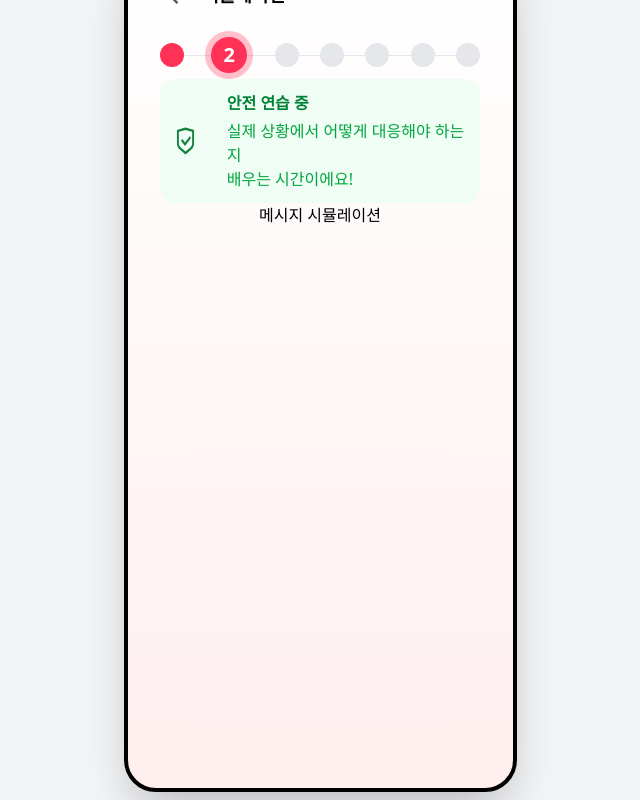
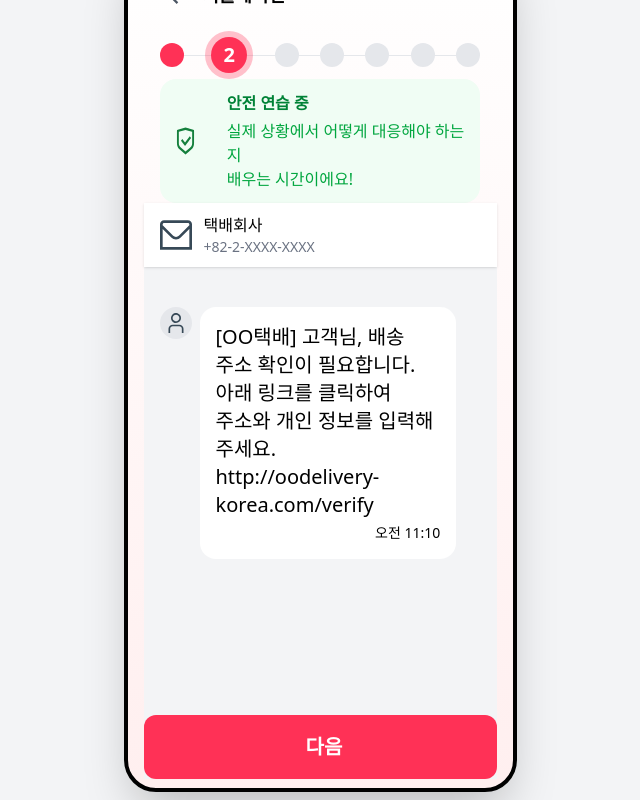
Before and after one commit to Sonjuz/frontend, a React (Vite) app: page /simulation in a window 1280 px wide. Both pictures are taken after a click on the button "다음". Shown: the part 69-869 px from the top of the page, without its empty margins (320-960 px from the left). Built offline with nearby package versions, Linux system fonts and the light colour scheme.

Commit message:
feat: 메세지 시나리오 UI 구현

```diff
--- a/src/pages/scenario/components/MessageScreen.jsx
+++ b/src/pages/scenario/components/MessageScreen.jsx
@@ -1,3 +1,85 @@
-export default function MessageScreen() {
-  return <div>메시지 시뮬레이션</div>;
+import { useState, useEffect } from 'react';
+import { Button } from '../../../components/Button';
+
+export default function MessageScreen({ simuationData, sender, onNext }) {
+  const [currentMessageIndex, setCurrentMessageIndex] = useState(0);
+  const [showNextButton, setShowNextButton] = useState(false);
+
+  useEffect(() => {
+    const timer = setInterval(() => {
+      setCurrentMessageIndex(prev => {
+        if (prev < simuationData.length - 1) {
+          return prev + 1;
+        } else {
+          clearInterval(timer);
+          setShowNextButton(true);
+          return prev;
+        }
+      });
+    }, 1000);
+
+    return () => clearInterval(timer);
+  }, []);
+
+  return (
+    <div className='flex h-full w-full flex-col gap-y-6 bg-gray-100'>
+      <div className='flex h-16 items-center justify-between bg-white px-4 shadow-sm'>
+        <div className='flex items-center gap-3'>
+          <img src='/icons/message.svg' alt='발신자' className='size-8' />
+          <div>
+            <div className='font-medium'>{sender}</div>
+            <div className='text-sm text-gray-500'>+82-2-XXXX-XXXX</div>
+          </div>
+        </div>
+      </div>
+      <div className='scrollbar-hide flex h-100 overflow-y-scroll p-4'>
+        <div className='flex flex-col gap-3'>
+          {simuationData
+            .slice(0, currentMessageIndex + 1)
+            .map((message, index) => (
+              <div
+                key={index}
+                className={`flex ${message.sender === 'user' ? 'justify-end' : 'justify-start'}`}
+              >
+                {message.sender === 'scammer' && (
+                  <div className='flex size-8 shrink-0 items-center justify-center rounded-full bg-gray-200'>
+                    <img
+                      src='/icons/relation-other.svg'
+                      alt='발신자'
+                      className='size-5'
+                    />
+                  </div>
+                )}
+                <div
+                  className={`mx-2 max-w-[80%] rounded-2xl p-4 ${
+                    message.sender === 'user'
+                      ? 'bg-sjz-blue text-white'
+                      : message.sender === 'message_system'
+                        ? 'bg-red-500 text-white'
+                        : 'bg-white'
+                  }`}
+                >
+                  <p className='text-xl break-keep'>{message.text}</p>
+                  <div className='mt-1 text-right text-sm'>
+                    {new Date().toLocaleTimeString('ko-KR', {
+                      hour: 'numeric',
+                      minute: 'numeric',
+                      hour12: true,
+                    })}
+                  </div>
+                </div>
+              </div>
+            ))}
+        </div>
+      </div>
+      {showNextButton && (
+        <Button
+          onClick={onNext}
+          className='bg-sjz-red-main h-16 w-full rounded-2xl text-xl font-bold text-white'
+        >
+          다음
+        </Button>
+      )}
+    </div>
+  );
 }
--- a/src/pages/scenario/simulation/SimulationPage.jsx
+++ b/src/pages/scenario/simulation/SimulationPage.jsx
@@ -49,15 +49,17 @@ export default function SimulationPage() {
   const [currentStep, setCurrentStep] = useState(0);
   const [stepsLength, setStepsLength] = useState(0);
   const [simuationStepsData, setSimuationStepsData] = useState(null);
+  const [sender, setSender] = useState(null);
 
   useEffect(() => {
     setStepsLength(SMISHING_SCENARIO.steps.length);
     setSimuationStepsData(SMISHING_SCENARIO.steps);
+    setSender(SMISHING_SCENARIO.target_impersonation);
   }, []);
 
   useEffect(() => {
     if (simuationStepsData) {
-      console.log(simuationStepsData[currentStep].messages);
+      console.log(sender);
     }
   }, [simuationStepsData]);
 
@@ -79,7 +81,11 @@ export default function SimulationPage() {
         )}
       {simuationStepsData &&
         simuationStepsData[currentStep].screen_type === 'message' && (
-          <MessageScreen />
+          <MessageScreen
+            sender={sender}
+            simuationData={simuationStepsData[currentStep].messages}
+            onNext={handleNext}
+          />
         )}
     </div>
   );
```
